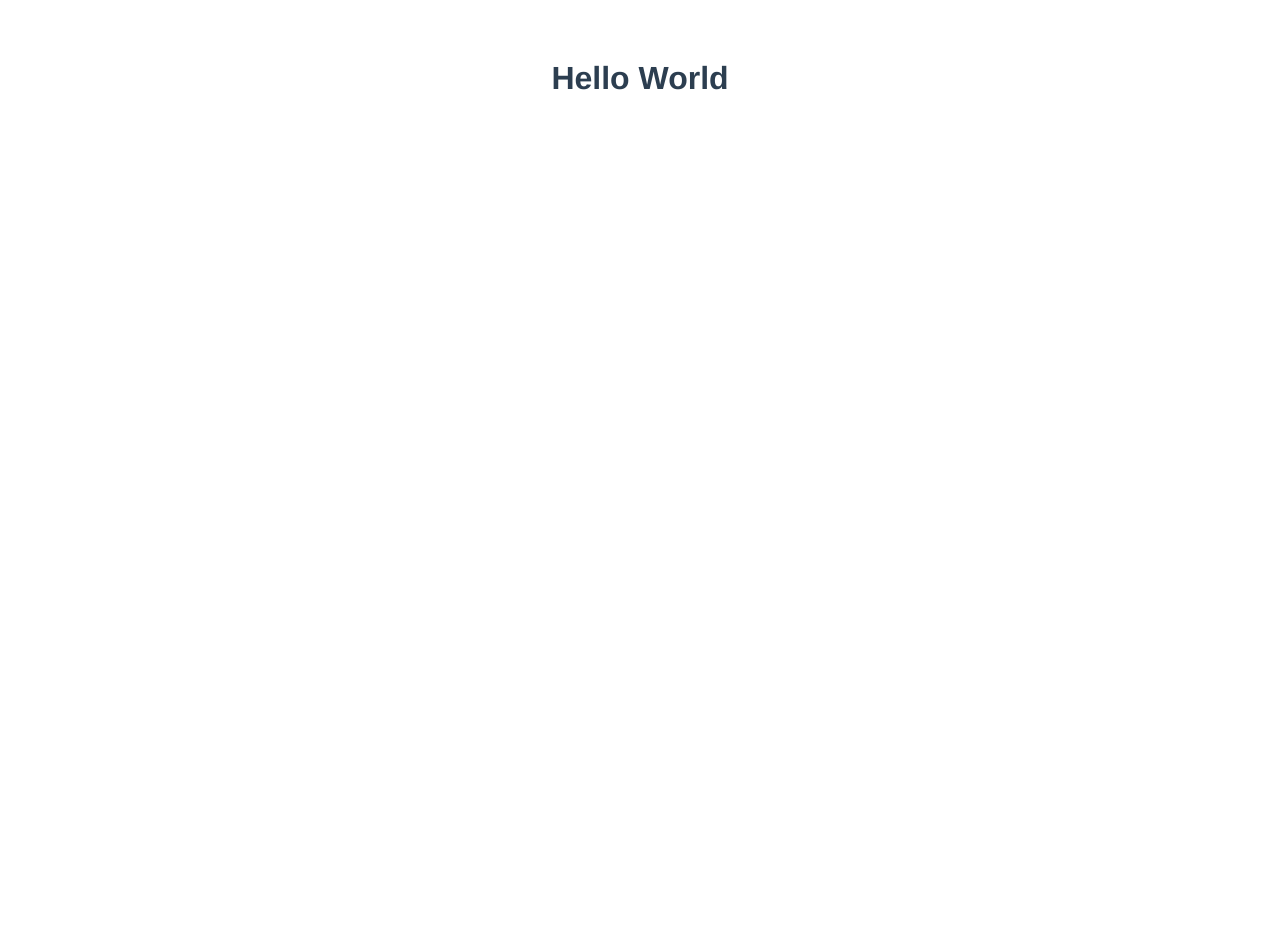
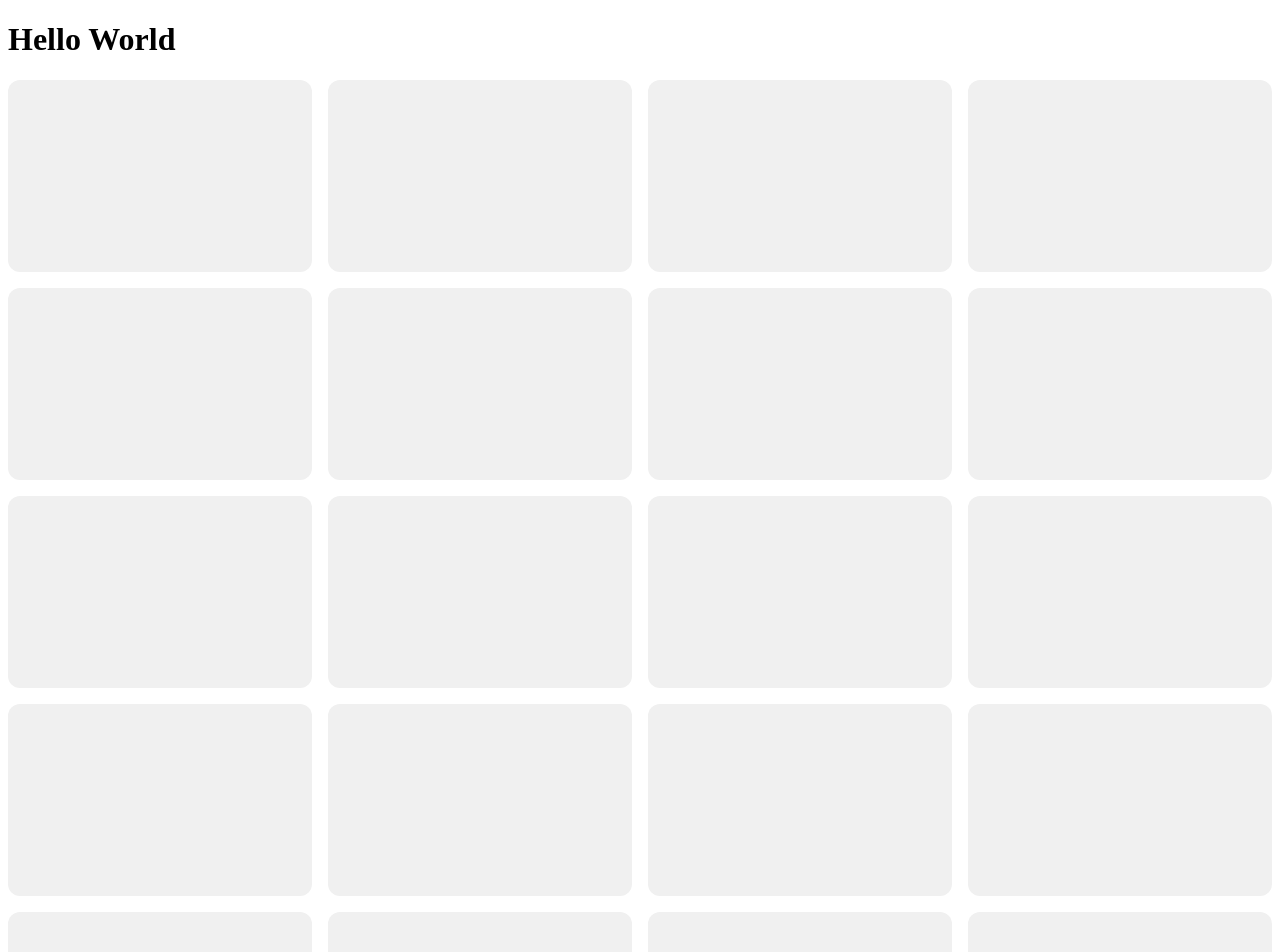
Before and after one commit to jetzable/memory-card-game-vue, a Vue app: page / in a window 1280 px wide. Shown: the top 952 px of the page. Before the commit the page ends 800 px from the top, so only its background shows below. Built offline with nearby package versions, Linux system fonts and the light colour scheme.

Commit message:
(feat): Adding game board and cards.

```diff
--- a/src/App.vue
+++ b/src/App.vue
@@ -1,5 +1,27 @@
 <template>
   <h1>Hello World</h1>
+  <section class="game-board">
+    <div class="card"></div>
+    <div class="card"></div>
+    <div class="card"></div>
+    <div class="card"></div>
+    <div class="card"></div>
+    <div class="card"></div>
+    <div class="card"></div>
+    <div class="card"></div>
+    <div class="card"></div>
+    <div class="card"></div>
+    <div class="card"></div>
+    <div class="card"></div>
+    <div class="card"></div>
+    <div class="card"></div>
+    <div class="card"></div>
+    <div class="card"></div>
+    <div class="card"></div>
+    <div class="card"></div>
+    <div class="card"></div>
+    <div class="card"></div>
+  </section>
 </template>
 
 <script>
@@ -10,12 +32,17 @@ export default {
 </script>
 
 <style>
-#app {
-  font-family: Avenir, Helvetica, Arial, sans-serif;
-  -webkit-font-smoothing: antialiased;
-  -moz-osx-font-smoothing: grayscale;
-  text-align: center;
-  color: #2c3e50;
-  margin-top: 60px;
+
+.card {
+  height: 12rem;
+  background-color: #f0f0f0;
+  border-radius: 12px;
+}
+
+.game-board {
+  display: grid;
+  grid-template-columns: repeat(4, 1fr);
+  grid-template-rows: repeat(5, 1fr);
+  grid-gap: 1rem;
 }
 </style>
```
